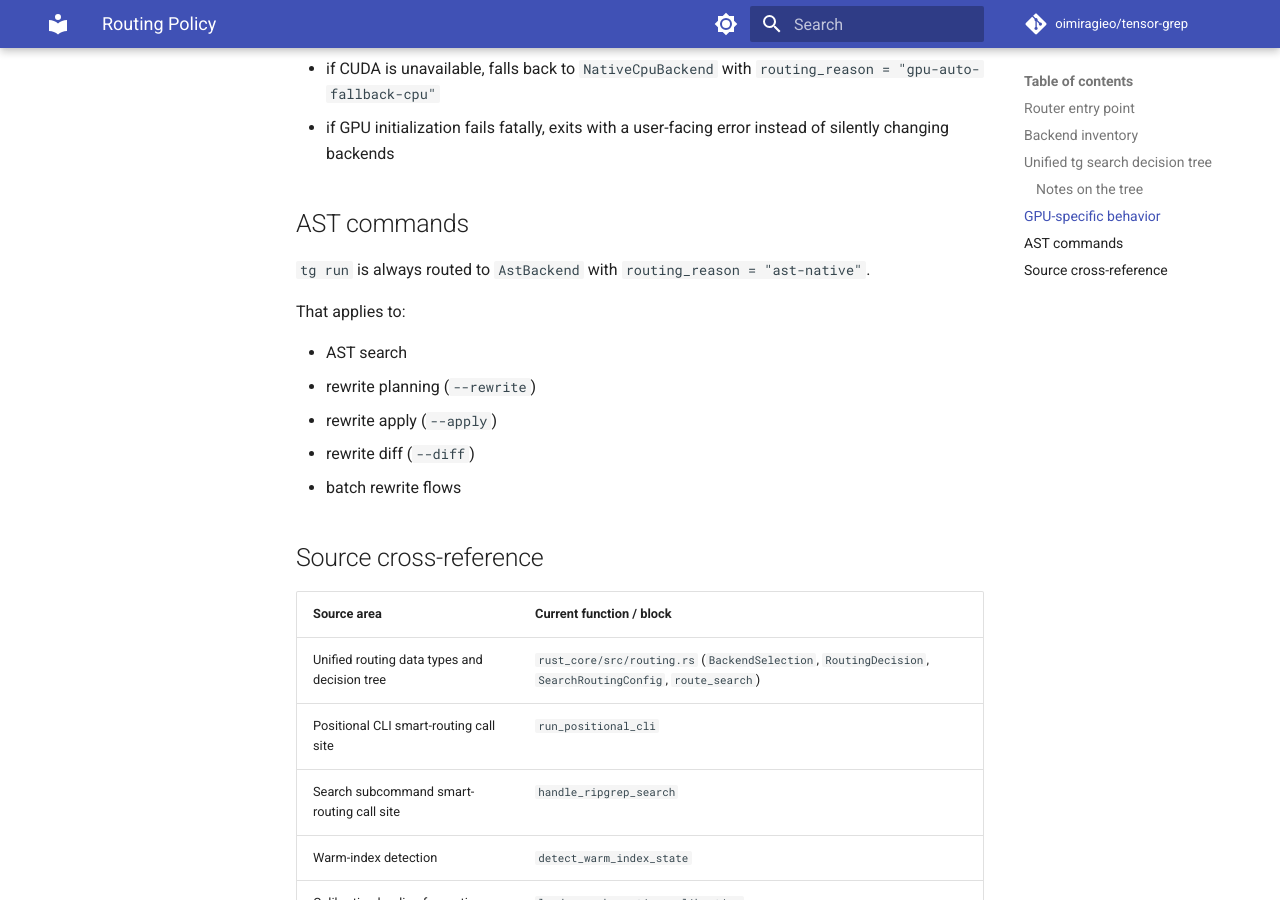
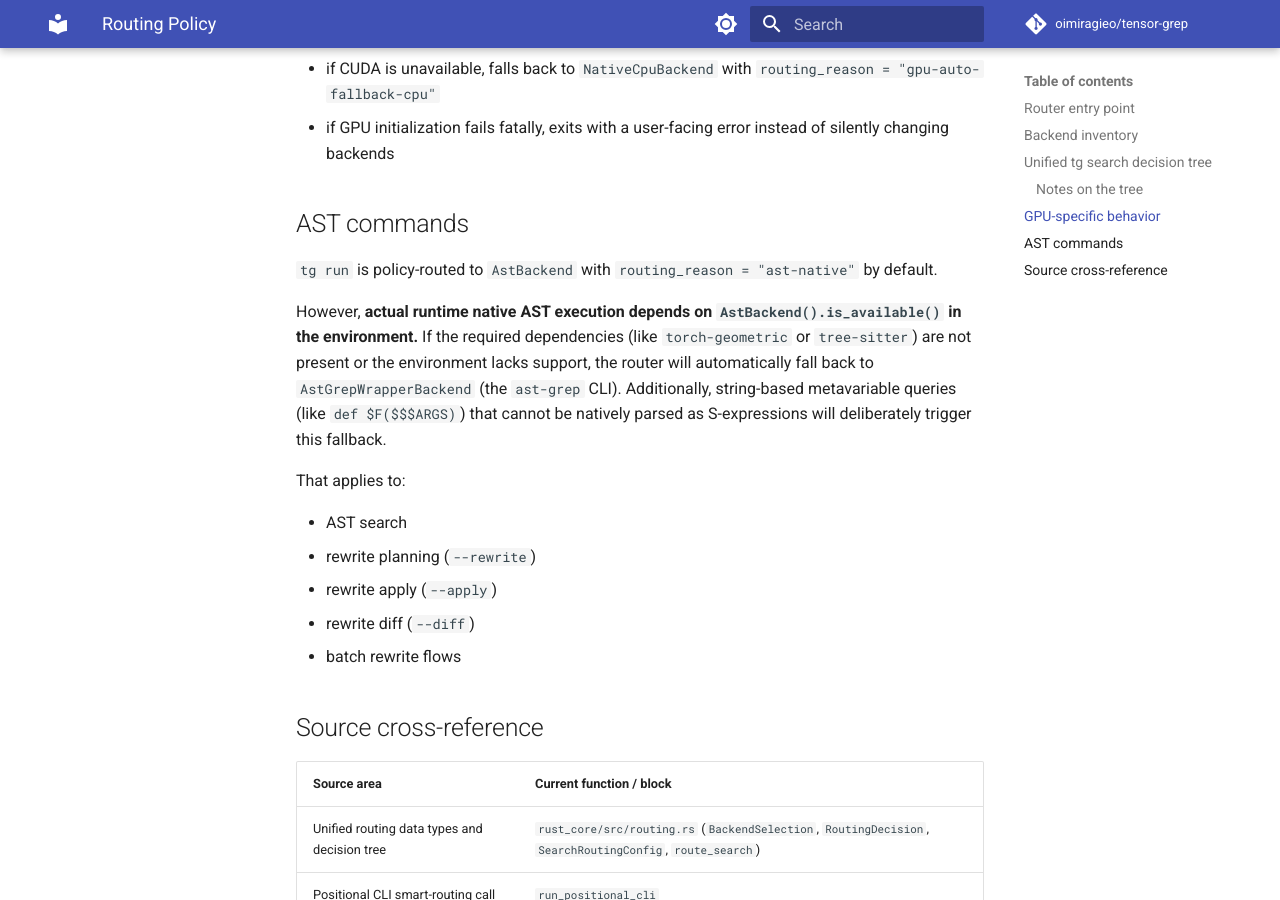
Before and after one commit to oimiragieo/tensor-grep, an MkDocs documentation site: the page built from docs/routing_policy.md, in a window 1280 px wide and 900 px high, scrolled down 2522 px. Built offline with MkDocs 1.6.1 and Material for MkDocs 9.7.7, drawn with Linux system fonts in a browser that asks for light colours; comment, search, counter and statistics services are not loaded.

Commit message:
docs: clarify native AST runtime dependency on environment availability

```diff
--- a/docs/routing_policy.md
+++ b/docs/routing_policy.md
@@ -67,7 +67,9 @@ The smart router chooses `NativeGpuBackend` for both explicit and calibrated aut
 
 ## AST commands
 
-`tg run` is always routed to `AstBackend` with `routing_reason = "ast-native"`.
+`tg run` is policy-routed to `AstBackend` with `routing_reason = "ast-native"` by default.
+
+However, **actual runtime native AST execution depends on `AstBackend().is_available()` in the environment.** If the required dependencies (like `torch-geometric` or `tree-sitter`) are not present or the environment lacks support, the router will automatically fall back to `AstGrepWrapperBackend` (the `ast-grep` CLI). Additionally, string-based metavariable queries (like `def $F($$$ARGS)`) that cannot be natively parsed as S-expressions will deliberately trigger this fallback.
 
 That applies to:
 
```
